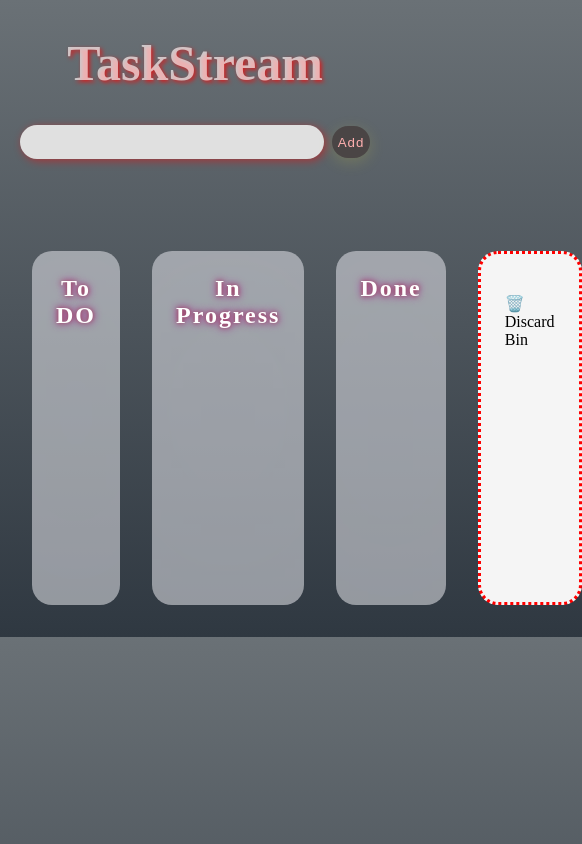
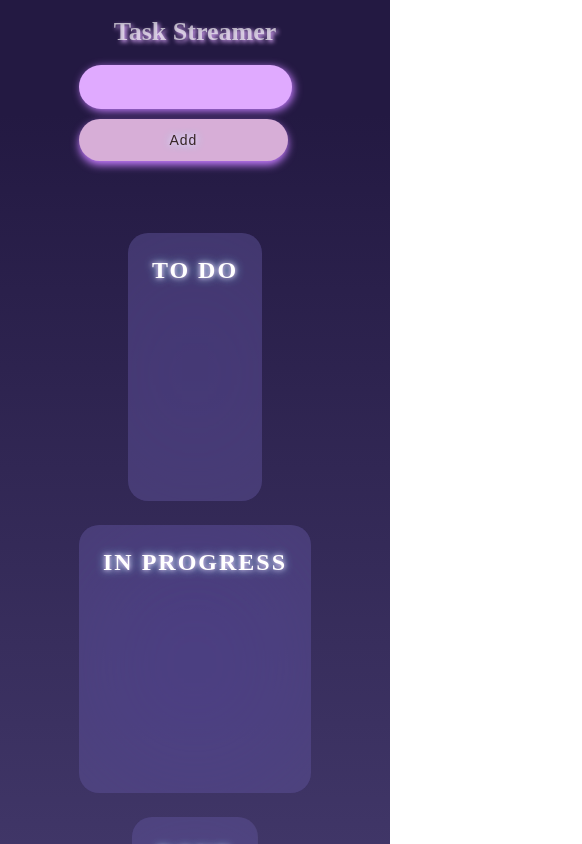
Before and after one commit to Adnansameer8/TaskStream, a React app: page / in a window 390 px wide. Shown: the top 844 px of the page, 582 px wide, since content can reach past the window. Built offline with nearby package versions, Linux system fonts and the light colour scheme; the HTML template or start-up script is replaced by a standard one.

Commit message:
first commit

```diff
--- a/src/App.jsx
+++ b/src/App.jsx
@@ -1,5 +1,4 @@
 import React from 'react'
-import Kanban from './Kanban'
 import Board from './components/Board'
 import { BoardProvider } from './BoardContext'
 
--- a/src/BoardReducer.js
+++ b/src/BoardReducer.js
@@ -3,10 +3,10 @@ import React from "react";
 export const initialBoard = {
     columns: {
         todo: {
-            id: "todo", title: "To DO", tasks: []
+            id: "todo", title: "TO DO", tasks: []
         },
-        progress: { id: "progress", title: "In Progress", tasks: [] },
-        done: { id: "done", title: "Done", tasks: [] },
+        progress: { id: "progress", title: "IN PROGRESS", tasks: [] },
+        done: { id: "done", title: "DONE", tasks: [] },
 
 
 
@@ -65,6 +65,7 @@ export function boardReducer(state, action) {
                 }
             }
         };
+
         default:
             return state;
 
--- a/src/Kanban.jsx
+++ b/src/Kanban.jsx
@@ -1,45 +1,254 @@
-import React from 'react'
+// import React from 'react'
 
-const Kanban = () => {
-  return (
-    <div>
-      <h1 style={{
-        marginTop:'4px',
-        color:'brown',
-        fontSize:'2rem',
-        textAlign:'center'
-      }}>KANBAN BOARD</h1>
-     <div style={{
-        display:'flex',
-        justifyContent:'center',
-        gap:'6px'
-     }}>
-         <input type="text" placeholder='  Add New Task ' style={{
-        width:'460px',
-        height:'30px',
-       borderRadius:'50px',
-       border:'none',
-       boxShadow:'0px 0px 8px rgba(0, 0, 0, 0.3)',
-       backgroundColor:'rgba(255, 255, 255, 0.73)'
+// const Kanban = () => {
+//   return (
+//     <div>
+//       <h1 style={{
+//         marginTop:'4px',
+//         color:'brown',
+//         fontSize:'2rem',
+//         textAlign:'center'
+//       }}>KANBAN BOARD</h1>
+//      <div style={{
+//         display:'flex',
+//         justifyContent:'center',
+//         gap:'6px'
+//      }}>
+//          <input type="text" placeholder='  Add New Task ' style={{
+//         width:'460px',
+//         height:'30px',
+//        borderRadius:'50px',
+//        border:'none',
+//        boxShadow:'0px 0px 8px rgba(0, 0, 0, 0.3)',
+//        backgroundColor:'rgba(255, 255, 255, 0.73)'
 
 
-      }} />
-      <button style={{backgroundColor:'rgba(255, 255, 255, 0.73)',
-        border:'none',
-        boxShadow:'0px 0px 8px rgba(255, 19, 19, 1)',
-        borderRadius:'50px'
-      }}>Add</button>
-     </div>
+//       }} />
+//       <button style={{backgroundColor:'rgba(255, 255, 255, 0.73)',
+//         border:'none',
+//         boxShadow:'0px 0px 8px rgba(255, 19, 19, 1)',
+//         borderRadius:'50px'
+//       }}>Add</button>
+//      </div>
 
-        <div style={{backgroundColor:'rgba(130, 62, 62, 0.73)',height:'600px',width:'100%',marginTop:'30px'}}>
-        <div>To Do</div>
-        <div>In Progress</div>
-        <div>Done</div>
-        <div>🚮<br />Trash Bin</div>
-        </div>
+//         <div style={{backgroundColor:'rgba(130, 62, 62, 0.73)',height:'600px',width:'100%',marginTop:'30px'}}>
+//         <div>To Do</div>
+//         <div>In Progress</div>
+//         <div>Done</div>
+//         <div>🚮<br />Trash Bin</div>
+//         </div>
 
-    </div>
-  )
-}
+//     </div>
+//   )
+// }
 
-export default Kanban
+// export default Kanban
+// body{
+//   margin: 0px;
+//   /* background: linear-gradient( #6a7176 0%, #2f3841 100%); */
+//   background-color: yellow;
+// }
+
+// .board {
+//   display: flex;
+//   justify-content: center;
+//   gap: 2rem;
+//   padding: 2rem;
+//   justify-content: space-around;
+//   margin-top: 60px;
+// }
+// .trash-bin{
+//    max-width:120px;;
+//   min-height: 300px;
+//   border: dotted red;
+// }
+// .column{
+//    max-width:300px;;
+//   min-height: 300px;
+// }
+// .column,.trash-bin {
+//   flex: 1;
+//   background: rgba(255, 0, 0, 0.92);
+//   backdrop-filter:blur(200px) saturate(180%);
+//   -webkit-backdrop-filter: blur(200px) saturate(180%);
+
+//   border-radius: 20px;
+//   padding: 1.5rem;
+//   transition: transform 2s ease, box-shadow 2s ease;
+// }
+// .column:hover{
+//   transform: translateY(-5px) scale(1.02);
+//   box-shadow: 0 14px 80px rgb(250, 1, 1);
+// }
+// .task{
+//   background: rgba(0, 0, 0, 0.4);
+//   border: 1px solid ;
+
+// }
+// .column h2{
+//   margin: 0 0 1rem;
+//   font-size: 1.5rem;
+//   text-align: center;
+//   letter-spacing: 2px;
+//   color: rgb(255, 255, 255);
+//   animation: glow 2s infinite;
+//   text-shadow: 0 0 10px rgb(220, 11, 11);
+// }
+// @keyframes glow{
+//   0%{
+//     text-shadow: 0 0 5px rgba(205, 67, 67, 0.596) , 0 0 10px rgb(129, 7, 146);
+//   }
+//   50%{
+//     text-shadow: 0 0 5px rgb(159, 30, 30) , 0 0 10px rgb(177, 33, 33);
+//   }
+//   100%{
+//     text-shadow: 0 0 5px rgb(161, 63, 86) , 0 0 10px rgb(157, 26, 197);
+//   }
+// }
+
+// .task{
+// background: rgba(214, 188, 188, 0.219);
+//   border: 1px solid rgba(165, 227, 227, 0.4);
+//   padding: 1rem;
+//   border-radius: 12px;
+//   margin-bottom: 1rem;
+//   cursor: grab;
+//   color: #000000;
+//   font-size: 22px;
+//   letter-spacing: 1px;
+//   transition: all 1s ease;
+//   box-shadow: 0 4px 15px rgba(255, 69, 69, 0.468);
+// }
+
+// .task:hover{
+//   background: rgba(255, 255, 255, 0.658);
+//  box-shadow: 0 4px 15px rgba(255, 0, 0, 0.829);
+//  transform: translateY(-3px);
+//  color: black;
+// }
+
+// .INPUT{
+//   height: 32px;
+//   width: 300px;
+//   background-color: #e0e0e0;
+//   border: none;
+//   border-radius: 50px;
+//  box-shadow: 2px 2px 8px 0 #ff000073;
+// }
+// h1{
+//   text-align: center;
+//   color: #ffffffa5;
+//   text-shadow: 2px 2px 4px #ff0000b7;
+//   font-size: 50px;
+
+// }
+// .ADD{
+
+//     height: 32px;
+//   background-color: #4a4545;
+//   border: none;
+//   border-radius: 50px;
+//  box-shadow: 2px 2px 8px 0 #1f1b1b73;
+//  color:rgb(255, 175, 175);
+//  margin-left: 8px;
+//   letter-spacing: 1px;
+//   transition: all 1.5s ease;
+//   box-shadow: 0 4px 15px rgba(210, 207, 53, 0.2);
+// }
+// .ADD:hover{
+
+//     height: 32px;
+//   background-color: #4a4545;
+//   border: none;
+//   border-radius: 50px;
+//  box-shadow: 2px 2px 8px 0 #f3efef73;
+//  color:rgb(66, 214, 231);
+//  margin-left: 4px;
+//   box-shadow: 0 4px 15px rgba(138, 2, 25, 0.61);
+//  transform: translateX(-3px);
+// }
+// .INPUT_ADD{
+//   display: flex;
+// }
+// .trash-bin{
+//   background-color: whitesmoke;
+// }
+// /* ---------------- Responsive Design ---------------- */
+
+// /* Tablets */
+// @media (max-width: 1024px) {
+//   .board {
+//     flex-wrap: wrap;
+//     gap: 1.5rem;
+//   }
+
+//   .column, .trash-bin {
+//     max-width: 45%;
+//     min-height: 250px;
+//   }
+
+//   .INPUT {
+//     width: 250px;
+//   }
+
+//   h1 {
+//     font-size: 40px;
+//   }
+// }
+
+// /* Mobile */
+// @media (max-width: 768px) {
+//   .board {
+//     flex-direction: column;
+//     align-items: center;
+//   }
+
+//   .column, .trash-bin {
+//     max-width: 90%;
+//     min-height: 220px;
+//   }
+
+//   .INPUT {
+//     width: 200px;
+//   }
+
+//   .ADD {
+//     font-size: 14px;
+//     padding: 0 12px;
+//   }
+
+//   h1 {
+//     font-size: 32px;
+//   }
+
+//   .task {
+//     font-size: 18px;
+//     padding: 0.8rem;
+//   }
+// }
+
+// /* Small Mobile */
+// @media (max-width: 480px) {
+//   .INPUT_ADD {
+//     flex-direction: column;
+//     align-items: center;
+//   }
+
+//   .INPUT {
+//     width: 90%;
+//     margin-bottom: 8px;
+//   }
+
+//   .ADD {
+//     width: 90%;
+//     margin-left: 0;
+//   }
+
+//   h1 {
+//     font-size: 26px;
+//   }
+
+//   .task {
+//     font-size: 16px;
+//   }
+// }
--- a/src/TrashBin.jsx
+++ b/src/TrashBin.jsx
@@ -1,32 +1,127 @@
-import React from "react";
-import { useState } from "react";
+import React, { useState } from "react";
 import { useBoard } from "./BoardContext";
 
+export default function TrashBin() {
+  const { dispatch } = useBoard();
+  const [confirmData, setConfirmData] = useState(null); // store task + sourceCol
 
-export default function TrashBin(){
-    const {dispatch}=useBoard();
-
-    const handleDrop=(e)=>{
+  const handleDrop = (e) => {
     e.preventDefault();
     const task = e.dataTransfer.getData("task");
     const sourceCol = e.dataTransfer.getData("sourceCol");
 
-         if(task && sourceCol){
-        dispatch({type: "DELETE_TASK", payload: {sourceCol,task}})
+    if (task && sourceCol) {
+      // instead of deleting → open confirmation popup
+      setConfirmData({ task, sourceCol });
     }
   };
 
-    const handleDragOver = (e) =>{
+  const handleDragOver = (e) => {
     e.preventDefault();
+  };
+
+  const confirmDelete = () => {
+    if (confirmData) {
+      dispatch({ type: "DELETE_TASK", payload: confirmData });
+      setConfirmData(null); // close popup
     }
+  };
 
+  const cancelDelete = () => {
+    setConfirmData(null); // just close popup
+  };
 
-    return(
-        <div className="trash-bin"
+  return (
+    <>
+      <div
+        className="trash-bin"
+        onDrop={handleDrop}
+        onDragOver={handleDragOver}
+      >
+        <h4
+          style={{
+            textAlign: "center",
+            fontSize: "1.5rem",
+            color: " #dcff9171 ",
+          }}
+        >
+          🗑️ <br />
+          <br />
+          D <br />I <br />S <br />C <br />A <br />R <br />D <br />
+          <br />B <br />I <br />N
+        </h4>
+      </div>
 
-            onDrop={handleDrop}
-            onDragOver={handleDragOver}>
-                <p>🗑️ Discard Bin</p>
+      {/* Unique Popup */}
+      {confirmData && (
+        <div
+          style={{
+            position: "fixed",
+            top: 0,
+            left: 0,
+            width: "100vw",
+            height: "100vh",
+            background: "rgba(0,0,0,0.6)",
+            display: "flex",
+            alignItems: "center",
+            justifyContent: "center",
+            zIndex: 1000,
+          }}
+        >
+          <div
+            style={{
+              background: "#1e1e1e",
+              padding: "2rem",
+              borderRadius: "20px",
+              textAlign: "center",
+              color: "#fff",
+              width: "300px",
+              boxShadow: "0 0 20px rgba(255,255,255,0.2)",
+            }}
+          >
+            <h3 style={{ marginBottom: "1rem", color: "#ff6b6b" }}>
+              ⚠️ Confirm Delete
+            </h3>
+            <p>
+              Are you sure you want to delete <br />
+              <strong style={{ color: "#dcff91" }}>
+                {confirmData.task}
+              </strong>
+              ?
+            </p>
+            <div style={{ marginTop: "1.5rem", display: "flex", gap: "1rem", justifyContent: "center" }}>
+              <button
+                onClick={confirmDelete}
+                style={{
+                  padding: "0.5rem 1rem",
+                  background: "#ff4d4d",
+                  border: "none",
+                  borderRadius: "8px",
+                  cursor: "pointer",
+                  color: "white",
+                  fontWeight: "bold",
+                }}
+              >
+                Yes, Delete
+              </button>
+              <button
+                onClick={cancelDelete}
+                style={{
+                  padding: "0.5rem 1rem",
+                  background: "#4caf50",
+                  border: "none",
+                  borderRadius: "8px",
+                  cursor: "pointer",
+                  color: "white",
+                  fontWeight: "bold",
+                }}
+              >
+                Cancel
+              </button>
             </div>
-    )
-};
+          </div>
+        </div>
+      )}
+    </>
+  );
+}
--- a/src/components/Board.jsx
+++ b/src/components/Board.jsx
@@ -33,7 +33,7 @@ function TakeInput(){
 export default function Board(){
     const {state} = useBoard();
   return (
-   <> <h1>TaskStream</h1>
+   <> <h1>Task Streamer</h1>
     <TakeInput/>
     <div className='board'>
       {Object.values(state.columns).map((col)=>(
--- a/src/index.css
+++ b/src/index.css
@@ -1,6 +1,7 @@
 body{
   margin: 0px;
-  background: linear-gradient( #6a7176 0%, #2f3841 100%);
+  background: linear-gradient( #231942 7%, #5e548e 100%);
+
 }
 
 .board {
@@ -8,37 +9,40 @@ body{
   justify-content: center;
   gap: 2rem;
   padding: 2rem;
-  justify-content: space-around;
-  margin-top: 60px;
+  justify-content: space-evenly;
+  margin-top: 40px;
 }
 .trash-bin{
    max-width:120px;;
   min-height: 300px;
   border: dotted red;
 }
+.trash-bin:hover{
+    max-width:120px;;
+  min-height: 300px;
+  border: dashed red;
+  box-shadow: 0px 5px 12px #c77dff;
+  text-shadow:0px 5px 12px #ff0015 ;
+}
 .column{
-   max-width:300px;;
-  min-height: 300px;
+   max-width:200px;;
+  min-height: 250px;
 }
 .column,.trash-bin {
   flex: 1;
-  background: #e6e6ec8c;
-  backdrop-filter:blur(200px) saturate(180%);
+  background: #5e54927d;
+  backdrop-filter:blur(100px) saturate(180%);
   -webkit-backdrop-filter: blur(200px) saturate(180%);
 
   border-radius: 20px;
   padding: 1.5rem;
-  transition: transform 2s ease, box-shadow 2s ease;
+  transition: transform 2s ease, box-shadow 3s ease;
 }
 .column:hover{
   transform: translateY(-5px) scale(1.02);
-  box-shadow: 0 14px 80px rgba(250, 1, 1, 0.783);
+  box-shadow: 0 14px 50px #e7c6ff;
 }
-.task{
-  background: rgba(0, 0, 0, 0.4);
-  border: 1px solid ;
 
-}
 .column h2{
   margin: 0 0 1rem;
   font-size: 1.5rem;
@@ -48,84 +52,168 @@ body{
   animation: glow 2s infinite;
   text-shadow: 0 0 10px rgb(220, 11, 11);
 }
-@keyframes glow{
-  0%{
-    text-shadow: 0 0 5px rgba(205, 67, 67, 0.596) , 0 0 10px rgb(129, 7, 146);
-  }
-  50%{
-    text-shadow: 0 0 5px rgb(159, 30, 30) , 0 0 10px rgb(177, 33, 33);
-  }
-  100%{
-    text-shadow: 0 0 5px rgb(161, 63, 86) , 0 0 10px rgb(157, 26, 197);
-  }
-}
+
 
 .task{
-background: rgba(214, 188, 188, 0.219);
-  border: 1px solid rgba(165, 227, 227, 0.4);
-  padding: 1rem;
+background:  #e7c6ff;
+  border: 1px solid #3c096c;
+  padding: 0.5rem;
   border-radius: 12px;
   margin-bottom: 1rem;
   cursor: grab;
-  color: #000000;
+  color: #240046;
   font-size: 22px;
   letter-spacing: 1px;
   transition: all 1s ease;
-  box-shadow: 0 4px 15px rgba(255, 69, 69, 0.468);
+  box-shadow: 0 4px 15px #e0aaff;
 }
 
 .task:hover{
   background: rgba(255, 255, 255, 0.658);
- box-shadow: 0 4px 15px rgba(255, 0, 0, 0.829);
+ box-shadow: 0 4px 30px #9d4edd;
  transform: translateY(-3px);
  color: black;
 }
 
 .INPUT{
-  height: 32px;
+  height: 42px;
   width: 300px;
-  background-color: #e0e0e0;
+  background-color: #e0aaff;
   border: none;
   border-radius: 50px;
- box-shadow: 2px 2px 8px 0 #ff000073;
+ box-shadow: 2px 2px 8px 0 #c77dff;
 }
 h1{
   text-align: center;
   color: #ffffffa5;
-  text-shadow: 2px 2px 4px #ff0000b7;
+  text-shadow: 2px 2px 4px #e0aaff;
   font-size: 50px;
 
 }
 .ADD{
+  margin-top: 2px;
 
-    height: 32px;
-  background-color: #4a4545;
+    height: 42px;
+    width: 80px;
+  background-color: #d7aed7;
+  text-shadow: 2px 2px 4px #90dbf4;
   border: none;
+  font-size: 1.5rem;
   border-radius: 50px;
- box-shadow: 2px 2px 8px 0 #1f1b1b73;
- color:rgb(255, 175, 175);
+ color:rgb(53, 36, 36);
  margin-left: 8px;
   letter-spacing: 1px;
   transition: all 1.5s ease;
-  box-shadow: 0 4px 15px rgba(210, 207, 53, 0.2);
+  animation: glow 3s infinite;
+  box-shadow: 0 4px 9px #c77dff;
 }
 .ADD:hover{
 
-    height: 32px;
-  background-color: #4a4545;
+    height: 42px;
+  background-color: #cfbaf0;
   border: none;
+  font-weight: 8px;
   border-radius: 50px;
- box-shadow: 2px 2px 8px 0 #f3efef73;
- color:rgb(66, 214, 231);
+ box-shadow: 2px 2px 8px 0 #3c096c;
+ color:#3c096c;
  margin-left: 4px;
-  box-shadow: 0 4px 15px rgba(138, 2, 25, 0.61);
+  box-shadow: 0 4px 14px #9d4edd;
  transform: translateX(-3px);
 }
+@keyframes glow{
+  0%{
+    text-shadow: 0 0 5px #8ea6f5 , 0 0 10px #ffd6ff;
+  }
+  50%{
+    text-shadow: 0 0 5px #5a189a , 0 0 10px #3c096c;
+  }
+  100%{
+    text-shadow: 0 0 5px #ffd6ff , 0 0 10px #8eecf5;
+  }
+}
+
 .INPUT_ADD{
   display: flex;
-
-
 }
 .trash-bin{
-  background-color: whitesmoke;
+  background-color: linear-gradient( #c77dff33 9%, #5e548e 100%);
 }
+/* ---------------- Responsive Design ---------------- */
+
+/* Tablets */
+@media (max-width: 1024px) {
+  .board {
+    flex-wrap: wrap;
+    gap: 1.5rem;
+  }
+
+  .column, .trash-bin {
+    max-width: 45%;
+    min-height: 250px;
+  }
+
+  .INPUT {
+    width: 250px;
+  }
+
+  h1 {
+    font-size: 40px;
+  }
+}
+
+/* Mobile */
+@media (max-width: 768px) {
+  .board {
+    flex-direction: column;
+    align-items: center;
+  }
+
+  .column, .trash-bin {
+    max-width: 90%;
+    min-height: 220px;
+  }
+
+  .INPUT {
+    width: 200px;
+  }
+
+  .ADD {
+    font-size: 14px;
+    padding: 0 12px;
+  }
+
+  h1 {
+    font-size: 32px;
+  }
+
+  .task {
+    font-size: 18px;
+    padding: 0.8rem;
+  }
+}
+
+/* Small Mobile */
+@media (max-width: 480px) {
+  .INPUT_ADD {
+    flex-direction: column;
+    align-items: center;
+  }
+
+  .INPUT {
+    width: 90%;
+    margin-bottom: 8px;
+  }
+
+  .ADD {
+    width: 90%;
+    margin-left: 0;
+  }
+
+  h1 {
+    font-size: 26px;
+  }
+
+  .task {
+    font-size: 16px;
+  }
+}
```
Lines whose indentation alone changed are shown as unchanged.
